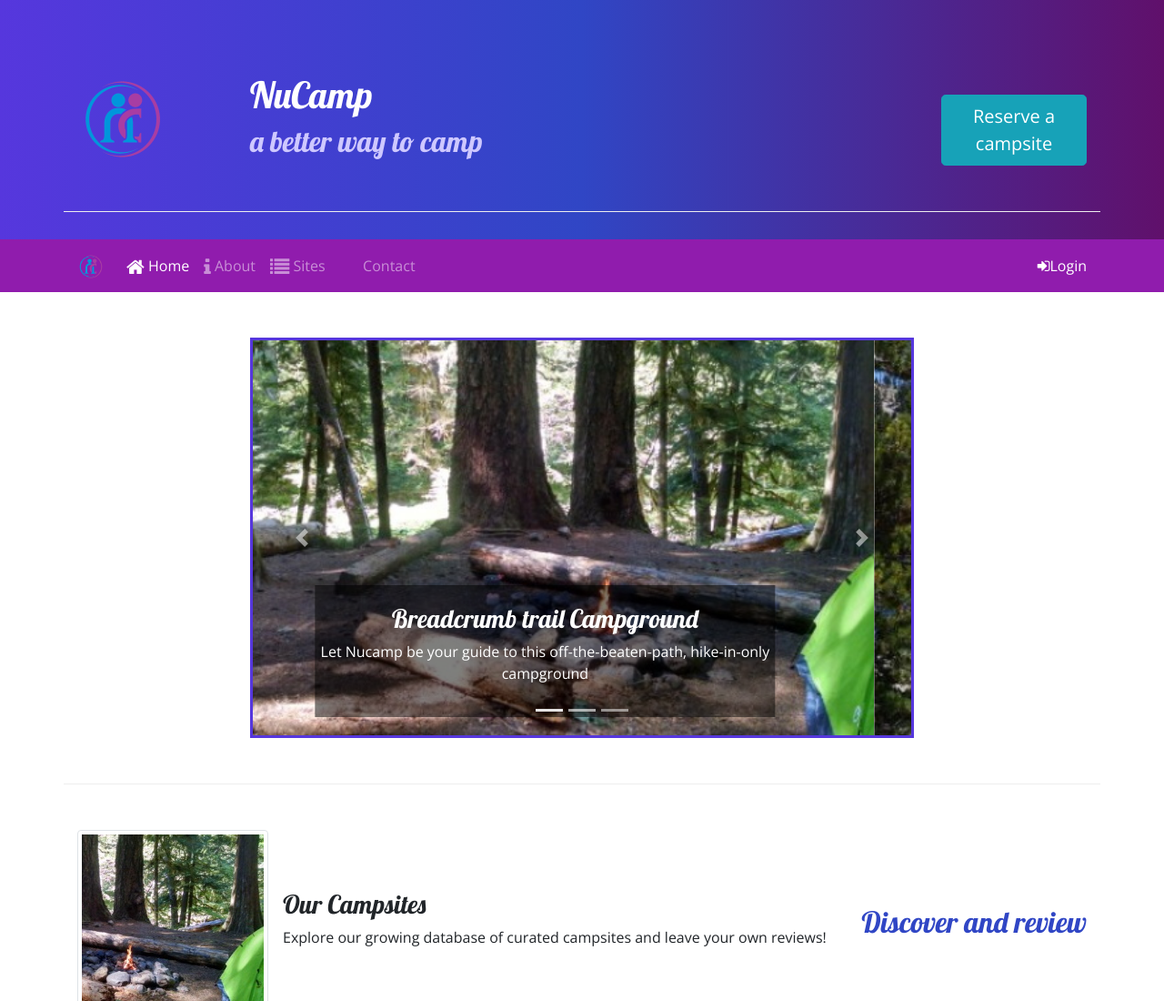
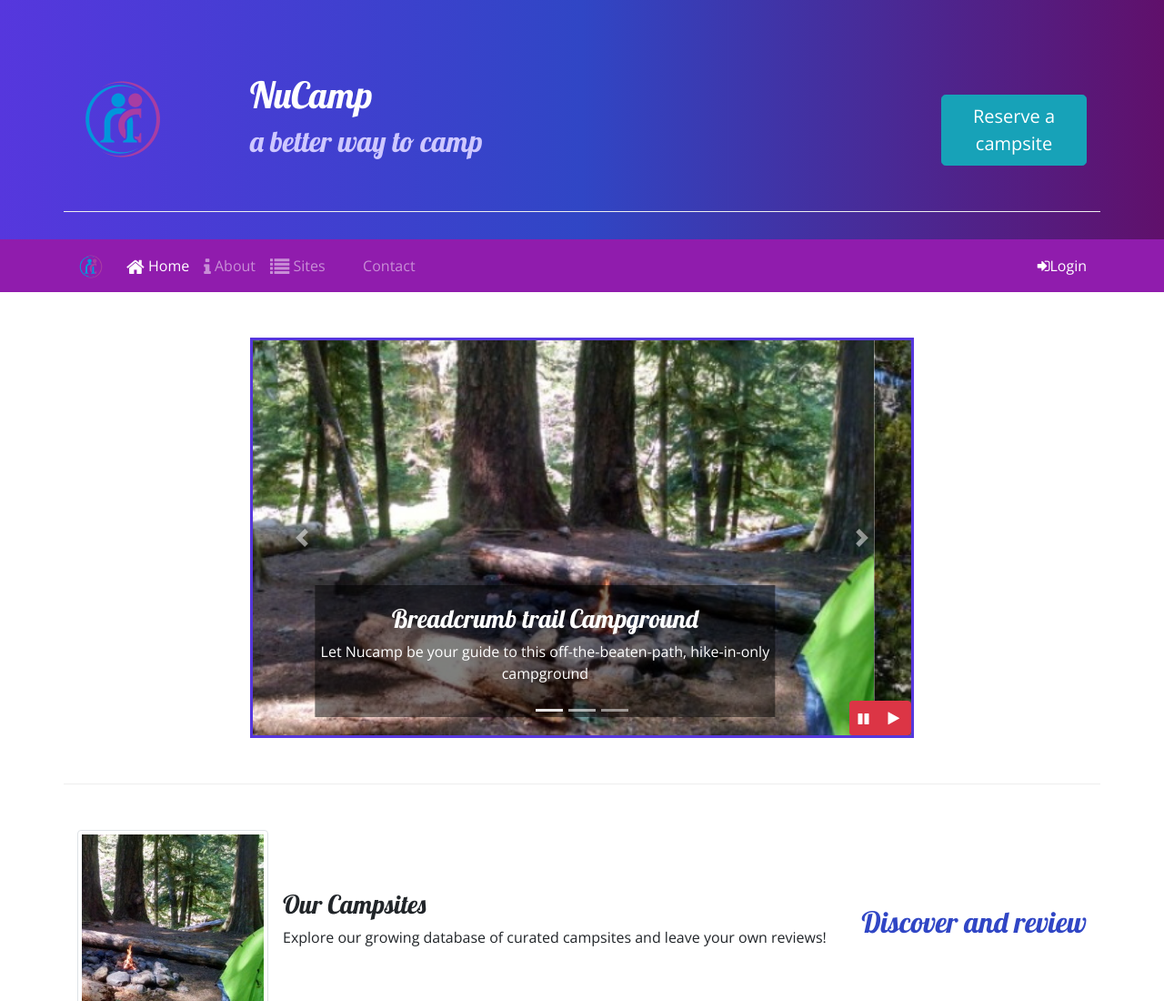
Before and after one commit to alee4141/2-bootstrap, a website: page index.html in a window 1280 px wide. Shown: the top 1100 px of the page at 91% size. Drawn offline with nearby package versions, Linux system fonts and the light colour scheme.

Commit message:
jquery pt1

```diff
--- a/css/styles.css
+++ b/css/styles.css
@@ -59,3 +59,10 @@ a, a:hover {
     padding-top: 5px;
     padding-bottom: 0;
 }
+
+#carouselButton {
+    position: absolute;
+    right: 0;
+    bottom: 0;
+    z-index: 100;
+}
--- a/index.html
+++ b/index.html
@@ -193,6 +193,14 @@
                         <span class="carousel-control-next-icon"></span>
                         <span class="sr-only">Next</span>
                     </a>
+                    <div class="btn-group" id="carouselButton">
+                        <button class="btn btn-danger btn-sm" id="carouselPause">
+                            <i class="fa fa-pause"></i>
+                        </button>
+                        <button class="btn btn-danger" id="carouselPlay">
+                            <i class="fa fa-play"></i>
+                        </button>
+                    </div>
                 </div>
             </div>
         </div>
@@ -287,6 +295,18 @@
     <script src="node_modules/popper.js/dist/umd/popper.min.js"></script>
     <script src="node_modules/bootstrap/dist/js/bootstrap.min.js"></script>
 
+    <script>
+        $(function(){
+            $(".carousel").carousel({ interval: 2000, pause: "fasle"});
+            $("#carouselPause").click(function(){
+                $(".carousel").carousel("pause");
+            });
+            $("#carouselPlay").click(function(){
+                $(".carousel").carousel("play");
+            });
+        });
+    </script>
+
 </body>
 
 </html>
```
